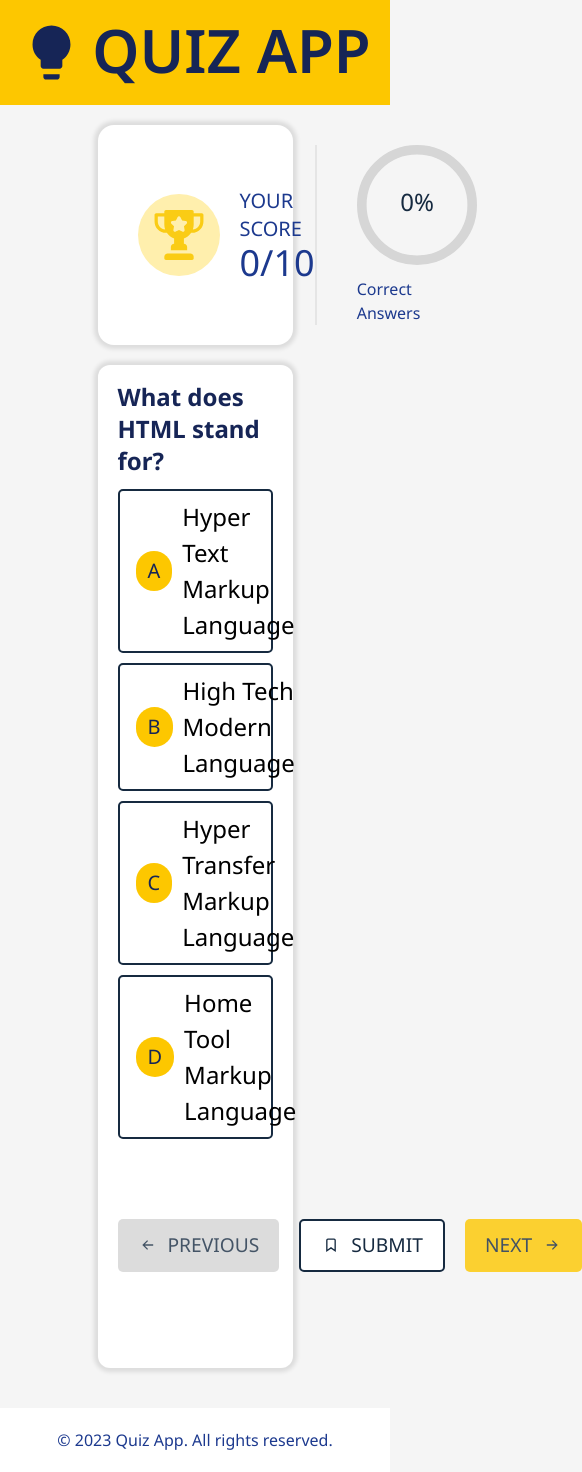
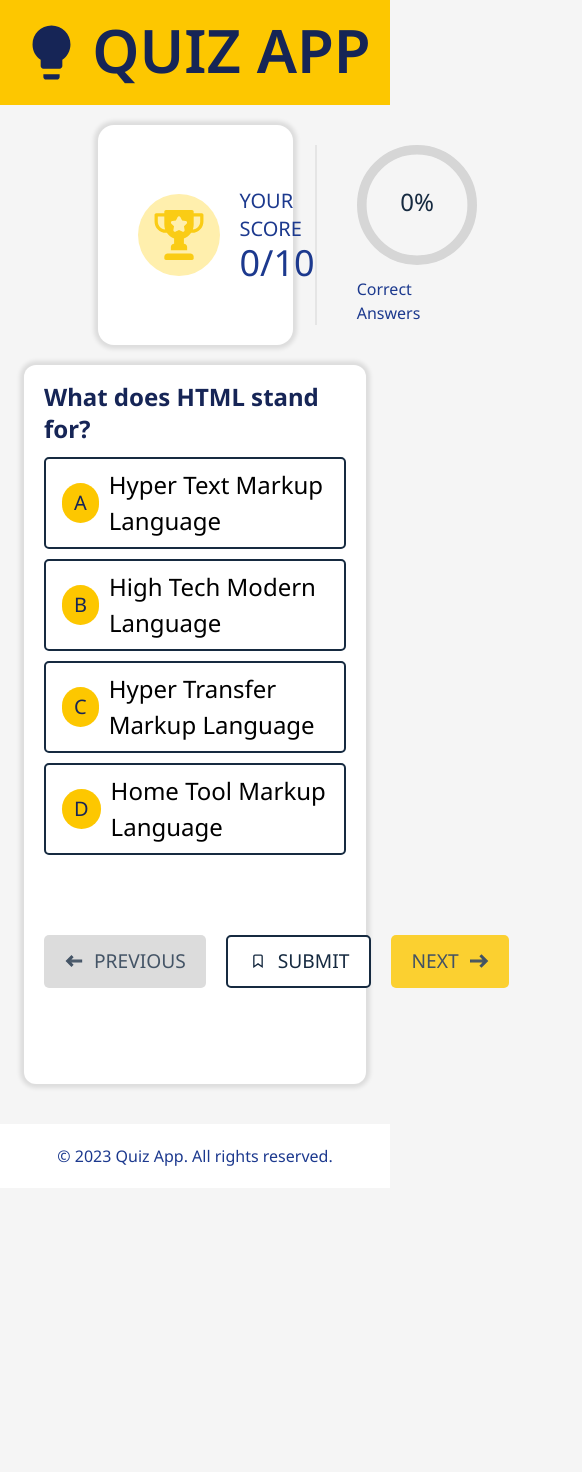
Before and after one commit to sahilkhan-777/quiz-app, a React (Vite) app: page / in a window 390 px wide. Shown: the whole page, 582 px wide, since content can reach past the window. After the commit the page ends 1188 px from the top, so only its background shows below. Built offline with nearby package versions, Linux system fonts and the light colour scheme.

Commit message:
feat: replace svg icons inside next and previous button of Quiz component with material icon components

```diff
--- a/src/components/Quiz.jsx
+++ b/src/components/Quiz.jsx
@@ -1,5 +1,7 @@
 import { useState } from "react";
 import quizData from "../questions";
+import EastOutlinedIcon from '@mui/icons-material/EastOutlined';
+import KeyboardBackspaceIcon from '@mui/icons-material/KeyboardBackspace';
 
 function Quiz(props) {
   const [index, setIndex] = useState(0);
@@ -37,7 +39,7 @@ function Quiz(props) {
   }
 
   return (
-    <div className="quiz shadow w-1/2 my-5 mx-auto bg-white rounded-xl py-4 px-5">
+    <div className="quiz shadow w-[calc(100%-3rem)] sm:w-[calc(100%-5rem)] lg:w-1/2 my-5 mx-auto bg-white rounded-xl py-4 px-5">
       <p className="mb-3 text-2xl font-bold text-blue-950">{quizData[index].question}</p>
       <form onSubmit={checkAnswer}>
         {quizData[index].options.map((option, i) => (
@@ -66,28 +68,10 @@ function Quiz(props) {
             onClick={prevQuestion}
             className="quiz-btns bg-neutral-300 hover:bg-neutral-400"
           >
-            <svg
-              viewBox="0 0 25 25"
-              fill="none"
-              xmlns="http://www.w3.org/2000/svg"
-            >
-              <g id="SVGRepo_bgCarrier" stroke-width="0"></g>
-              <g
-                id="SVGRepo_tracerCarrier"
-                stroke-linecap="round"
-                stroke-linejoin="round"
-              ></g>
-              <g id="SVGRepo_iconCarrier">
-                {" "}
-                <path
-                  d="M12 18L6.5 12.5L12 7M6.5 12.5H19"
-                  stroke-width="1.2"
-                ></path>{" "}
-              </g>
-            </svg>
+            <KeyboardBackspaceIcon />
             Previous
           </button>
-          <button type="submit" className="group submit-button quiz-btns bg-white hover:bg-green-600">
+          <button type="submit" className="quiz-btns submit-button bg-white hover:bg-green-600">
             <svg
               viewBox="0 0 24 24"
               fill="none"
@@ -122,25 +106,7 @@ function Quiz(props) {
             className="quiz-btns bg-yellow-400 hover:bg-yellow-500"
           >
             Next
-            <svg
-              viewBox="0 0 25 25"
-              fill="none"
-              xmlns="http://www.w3.org/2000/svg"
-            >
-              <g id="SVGRepo_bgCarrier" stroke-width="0"></g>
-              <g
-                id="SVGRepo_tracerCarrier"
-                stroke-linecap="round"
-                stroke-linejoin="round"
-              ></g>
-              <g id="SVGRepo_iconCarrier">
-                {" "}
-                <path
-                  d="M13 7L18.5 12.5L13 18M18.5 12.5H6"
-                  stroke-width="1.2"
-                ></path>{" "}
-              </g>
-            </svg>
+            <EastOutlinedIcon />
           </button>}
         </div>
       </form>
```
